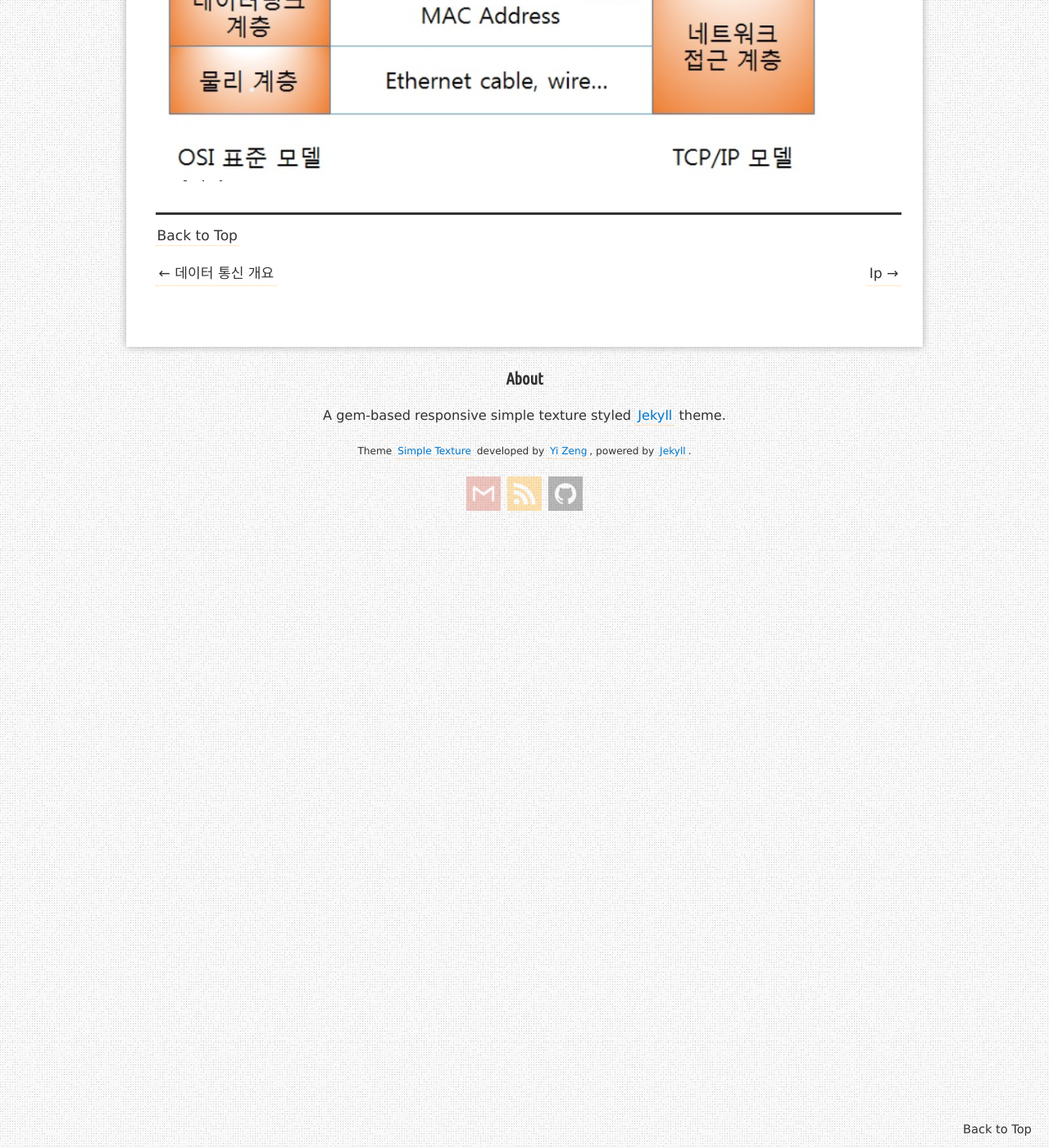
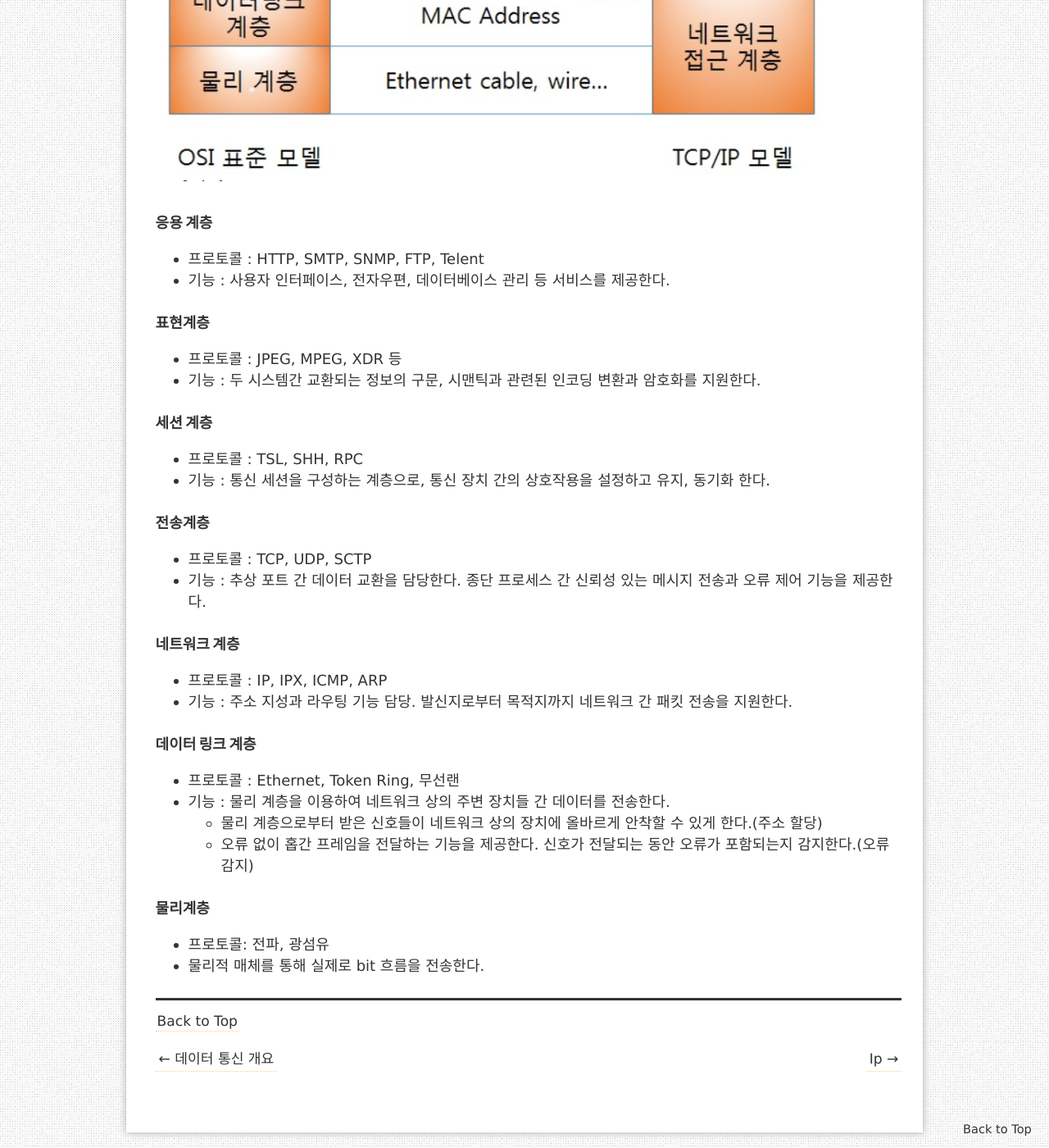
Before and after one commit to llmooon/llmooon.github.io, a Jekyll site: the page built from _posts/Network/2019-03-12-프로토콜.md, in a window 1280 px wide and 1400 px high, scrolled down 1929 px. Shown: the whole window at 82% size. Built offline with Jekyll 4.4.1, drawn with Linux system fonts in a browser that asks for light colours; some web fonts are replaced; comment, search, counter and statistics services are not loaded.

Commit message:
update network post & add network post

```diff
--- a/_posts/Network/2019-03-12-프로토콜.md
+++ b/_posts/Network/2019-03-12-프로토콜.md
@@ -38,3 +38,54 @@ tag : 네트워크, 프로토콜
 #### + OSI 7계층, TCP/IP
 
 ![protocol.PNG](./../../assets/protocol.PNG)
+
+
+
+#### 응용 계층
+
+- 프로토콜 : HTTP, SMTP, SNMP, FTP, Telent
+- 기능 : 사용자 인터페이스, 전자우편, 데이터베이스 관리 등 서비스를 제공한다.
+
+
+
+#### 표현계층
+
+- 프로토콜 : JPEG, MPEG, XDR 등
+- 기능 : 두 시스템간 교환되는 정보의 구문, 시맨틱과 관련된 인코딩 변환과 암호화를 지원한다.
+
+
+
+#### 세션 계층
+
+- 프로토콜 : TSL, SHH, RPC
+- 기능 : 통신 세션을 구성하는 계층으로, 통신 장치 간의 상호작용을 설정하고 유지, 동기화 한다.
+
+
+
+#### 전송계층
+
+- 프로토콜 : TCP, UDP, SCTP
+- 기능 : 추상 포트 간 데이터 교환을 담당한다. 종단 프로세스 간 신뢰성 있는 메시지 전송과 오류 제어 기능을 제공한다.
+
+
+
+#### 네트워크 계층
+
+- 프로토콜 : IP, IPX, ICMP, ARP
+- 기능 : 주소 지성과 라우팅 기능 담당. 발신지로부터 목적지까지 네트워크 간 패킷 전송을 지원한다.
+
+
+
+#### 데이터 링크 계층
+
+- 프로토콜 : Ethernet, Token Ring, 무선랜
+- 기능 : 물리 계층을 이용하여 네트워크 상의 주변 장치들 간 데이터를 전송한다.
+  - 물리 계층으로부터 받은 신호들이 네트워크 상의 장치에 올바르게 안착할 수 있게 한다.(주소 할당)
+  -  오류 없이 홉간 프레임을 전달하는 기능을 제공한다. 신호가 전달되는 동안 오류가 포함되는지 감지한다.(오류 감지)
+
+
+
+#### 물리계층
+
+- 프로토콜: 전파, 광섬유
+- 물리적 매체를 통해 실제로 bit 흐름을 전송한다.
```
Also changed, not shown: _posts/Network/2019-09-19-'홈페이지 요청'에 대한 네트워크 동작 절차.md (added, +23 -0 lines), _posts/Network/2019-09-19-인터넷 주소 체계.md (added, +16 -0 lines).
